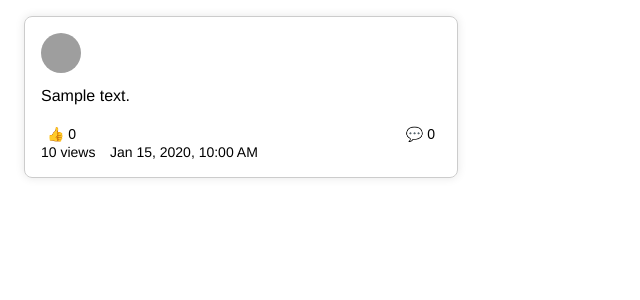
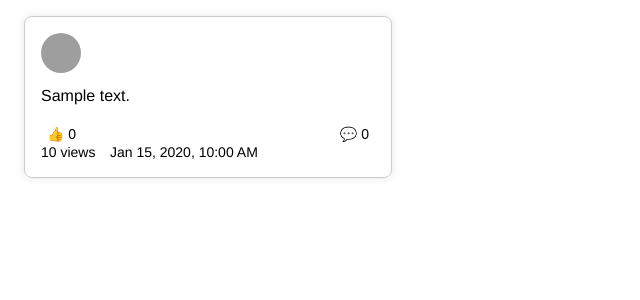
Before and after one commit to dader34/phase-4-project, a Flask app: page /embed/1 in a window 1280 px wide. Shown: the top 300 px of the page, without its empty margins (0-640 px from the left). Run offline with Flask 3, Linux system fonts and the light colour scheme; tables that the repository leaves empty hold one stand-in row (values such as "Sample post"); grey boxes are pictures that could not be loaded.

Commit message:
add extra styles

```diff
--- a/Server/main.py
+++ b/Server/main.py
@@ -307,7 +307,7 @@ class Embed(Resource):
     def get(self,id):
         if id and (post := db.session.get(Post,int(id))):
             headers = {'Content-Type': 'text/html'}
-            return make_response(render_template('embed.html',post=post.to_dict()),200,headers)
+            return make_response(render_template('embed.html',post=post.to_dict(rules=('-post_likes',))),200,headers)
         else:
             return {"error":"invalid post"}
 
--- a/Server/templates/embed.html
+++ b/Server/templates/embed.html
@@ -25,6 +25,14 @@
           height: 40px;
           border-radius: 50%;
           margin-right: 10px;
+        }
+
+        body,html{
+          width: fit-content;
+        }
+        .container{
+          width: fit-content;
+          min-width: 400px;
         }
 
         .post-body {
@@ -69,7 +77,7 @@
       </style>
     </head>
     <body>
-      <div class="containter" onclick="window.open('http:/\/localhost:3000/home/post/{{post.id}}', '_blank')">
+      <div class="container" onclick="window.open('http:/\/localhost:3000/home/post/{{post.id}}', '_blank')">
         <div class="post-container">
           <div class="user-pfp">
             <img
```
